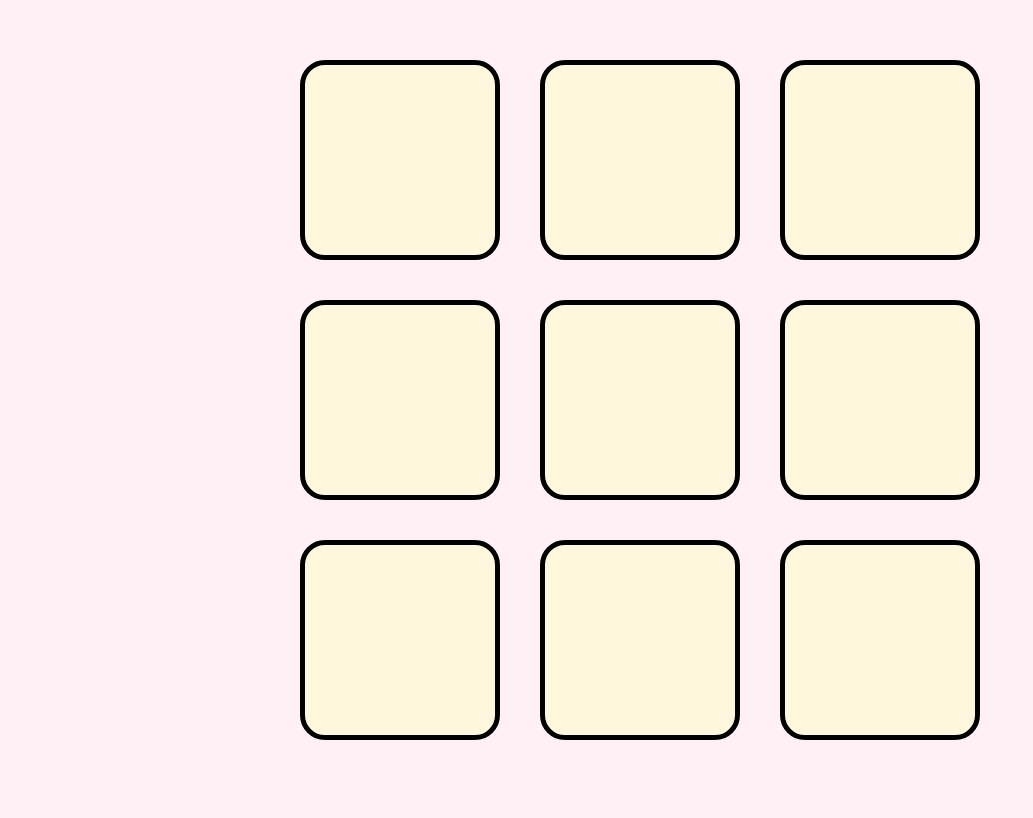
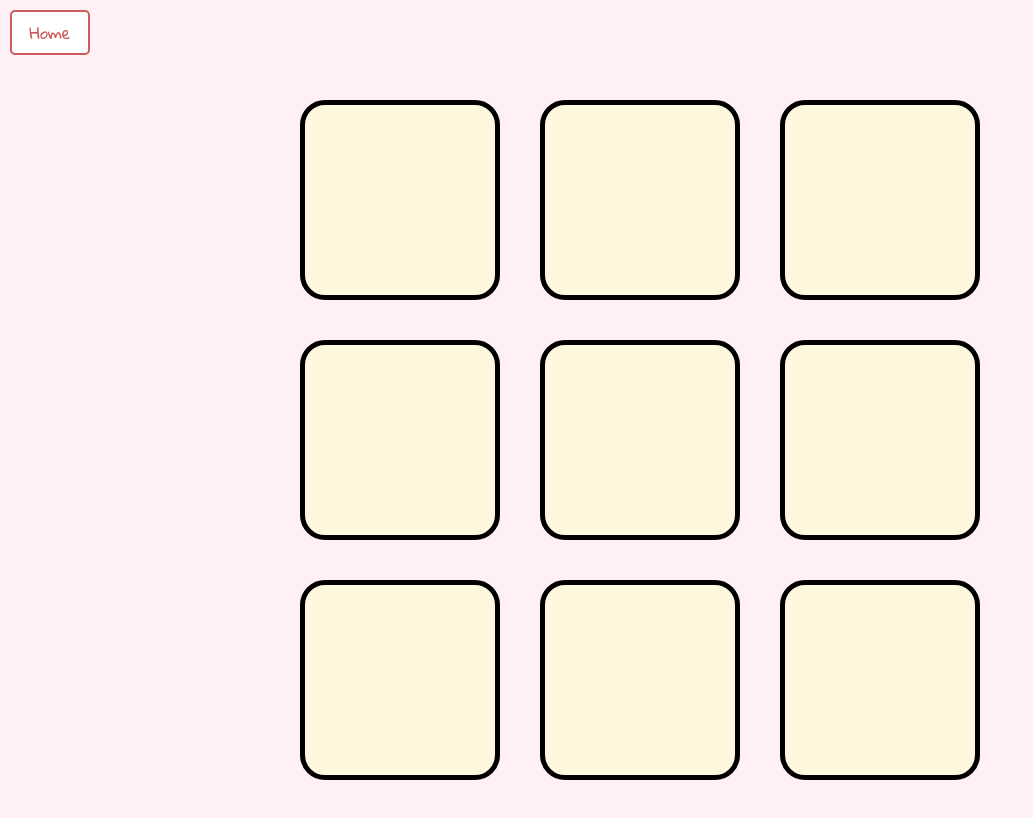
Before and after one commit to charlieop/personal_page, a plain HTML site: page whack-a-mole/index.html in a window 1280 px wide. Shown: the whole page, without its empty margins (0-1033 px from the left). Drawn offline with nearby package versions, Linux system fonts and the light colour scheme.

Commit message:
added a home button to whack-a-mole page

```diff
--- a/whack-a-mole/index.html
+++ b/whack-a-mole/index.html
@@ -141,7 +141,7 @@
         #game-area {
             width: 90vmin;
             height: 90vmin;
-            margin: 5vmin auto;
+            margin: 10vmin auto;
             display: none;
         }
 
@@ -171,10 +171,30 @@
             width: 95vmin;
             height: 95vmin;
         }
+
+        .nav_button {
+            border: 2px solid;
+            border-radius: 5px;
+            padding: 5px;
+            background-color: #FFF;
+            position: fixed;
+            top: 10px;
+            width: 5rem;
+            text-align: center;
+
+        }
+
+        #home {
+            color: indianred;
+            left: 10px;
+            text-decoration: none;
+        }
     </style>
 </head>
 
 <body>
+    <a id="home" class="nav_button" href="../index.html">Home</a>
+
     <!-- This div contains all holes -->
     <div id="game-area">
         <div class="hole">
```
